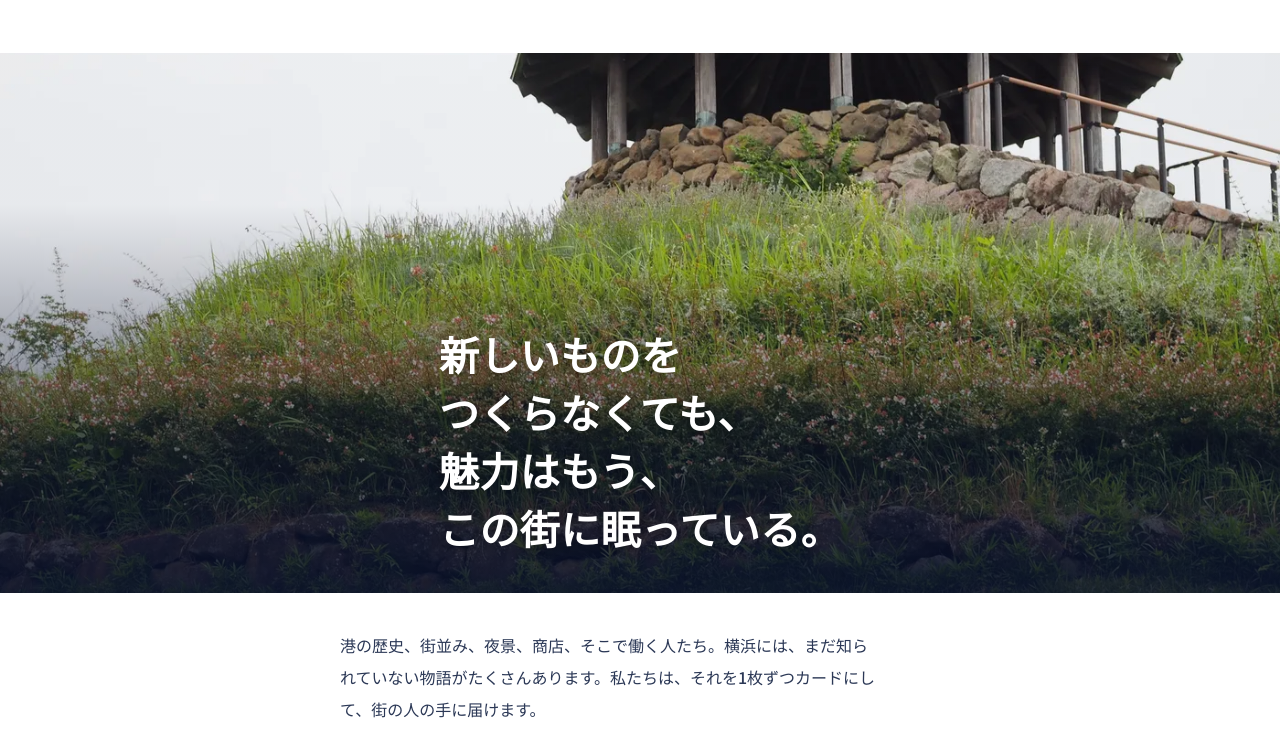
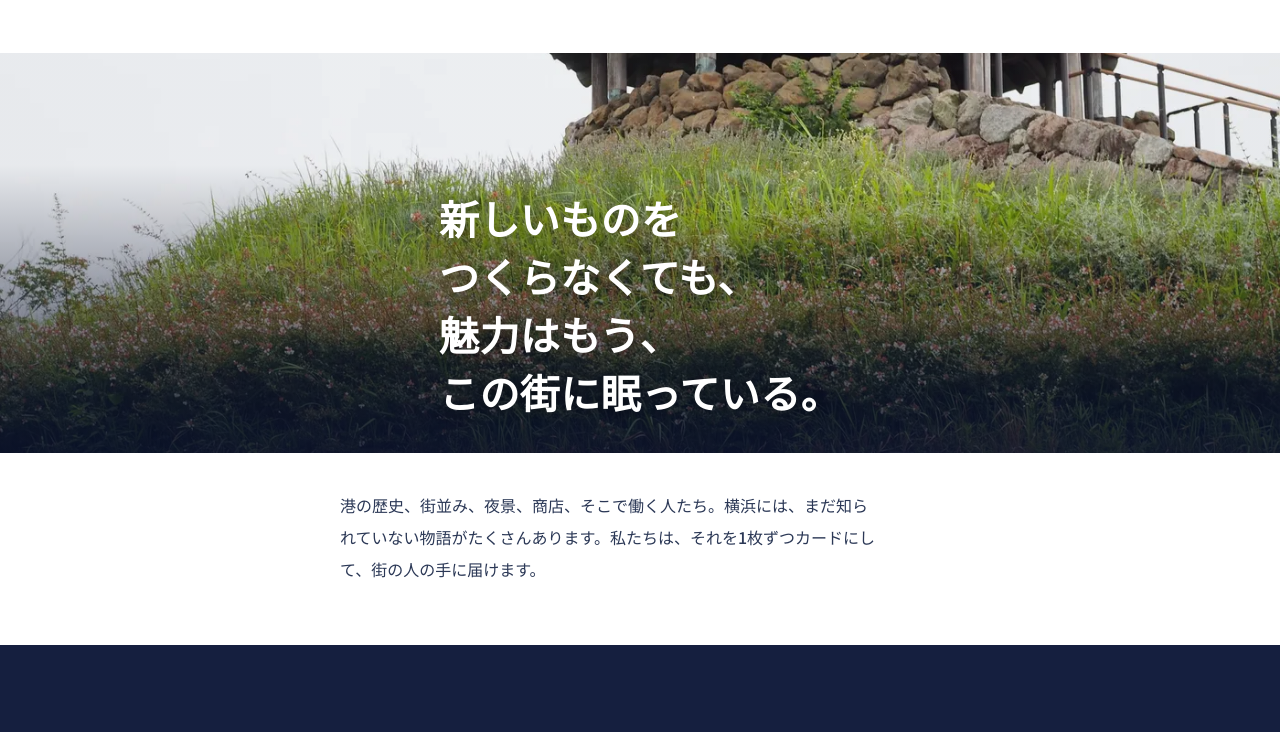
Before and after one commit to theyokohama/theyokohama.github.io, a plain HTML site: page index.html in a window 1280 px wide. Shown: the part 1468-2200 px from the top of the page. Drawn offline with Linux system fonts and the light colour scheme.

Commit message:
トップ：写真見出しの高さを調整、子ども向けブロックに写真を追加
Co-Authored-By: Claude Sonnet 5.5 <noreply@anthropic.com>
Claude-Session: https://claude.ai/code/session_01P4XxMtvGUE9FyJcgStujxC

```diff
--- a/index.html
+++ b/index.html
@@ -106,10 +106,10 @@ h2{font-size:28px;line-height:1.5}
 .src{margin:18px 0 0;font-size:12px;line-height:1.8;color:var(--sub)}
 
 /* 考え：写真に見出し */
-.photo-head{position:relative;color:#fff;min-height:440px;display:flex;align-items:flex-end;overflow:hidden;background:var(--ink)}
+.photo-head{position:relative;color:#fff;min-height:320px;display:flex;align-items:flex-end;overflow:hidden;background:var(--ink)}
 .photo-head>img{position:absolute;inset:0;width:100%;height:100%;object-fit:cover;object-position:50% 38%}
 .photo-head::after{content:"";position:absolute;inset:0;background:linear-gradient(180deg,rgba(10,18,45,.05) 28%,rgba(10,18,45,.85) 100%)}
-.photo-head .wrap{position:relative;z-index:1;padding-bottom:36px;padding-top:120px}
+.photo-head .wrap{position:relative;z-index:1;padding-bottom:32px;padding-top:56px}
 .photo-head h2{font-size:32px;line-height:1.45;text-shadow:0 2px 14px rgba(0,0,0,.45)}
 .idea-text{padding-top:36px;padding-bottom:60px}
 
@@ -137,6 +137,7 @@ h2{font-size:28px;line-height:1.5}
 /* 子ども */
 .kids{background:var(--blue);color:#fff}
 .kids h2{color:#fff;line-height:1.9;font-size:24px}
+.kids-ph{display:block;width:100%;max-width:440px;height:auto;margin:24px auto 0;border-radius:12px;box-shadow:0 10px 28px rgba(10,20,50,.35)}
 .kids p{margin:20px 0 0;line-height:2.15;color:#fff;max-width:34em}
 .kids p+p{margin-top:14px}
 
@@ -190,7 +191,7 @@ footer p{margin:8px 0 0;font-size:12px;color:#BFD0F0}
   .next1 h2{font-size:44px}
   .gap-lines .big{font-size:84px}
   .gap-lines .big2{font-size:48px}
-  .photo-head{min-height:540px}
+  .photo-head{min-height:400px}
   .photo-head h2,.vision-photo h2{font-size:40px}
   .traits{grid-template-columns:repeat(3,1fr)}
   .wrap.wide{max-width:960px}
@@ -359,6 +360,7 @@ footer p{margin:8px 0 0;font-size:12px;color:#BFD0F0}
   <section class="sec kids">
     <div class="wrap">
       <h2 class="ruby-h"><ruby>子<rt>こ</rt></ruby>どもたちへ。<br>「<ruby>横浜<rt>よこはま</rt></ruby>っておもしろい」を、<br>いちばん<ruby>最初<rt>さいしょ</rt></ruby>に。</h2>
+      <img class="kids-ph" src="images/photo_kids.webp" alt="カードを見せ合って笑顔になる子どもたち" width="578" height="440" loading="lazy">
       <p><ruby>横浜<rt>よこはま</rt></ruby>の<ruby>小学生<rt>しょうがくせい</rt></ruby>は、3<ruby>年生<rt>ねんせい</rt></ruby>から「<ruby>自分<rt>じぶん</rt></ruby>のまち」を<ruby>学<rt>まな</rt></ruby>びはじめ、<ruby>区<rt>く</rt></ruby>へ、<ruby>市<rt>し</rt></ruby>へと<ruby>世界<rt>せかい</rt></ruby>を<ruby>広<rt>ひろ</rt></ruby>げていきます。カードを<ruby>集<rt>あつ</rt></ruby>めることが、その<ruby>学<rt>まな</rt></ruby>びをもっと<ruby>楽<rt>たの</rt></ruby>しくするきっかけになれたら。</p>
       <p><ruby>手<rt>て</rt></ruby>に<ruby>入<rt>い</rt></ruby>れたカードの<ruby>場所<rt>ばしょ</rt></ruby>へ、ぜひ<ruby>親子<rt>おやこ</rt></ruby>で<ruby>歩<rt>ある</rt></ruby>いてみてください。</p>
     </div>
```
Also changed, not shown: images/photo_kids.webp (added).
